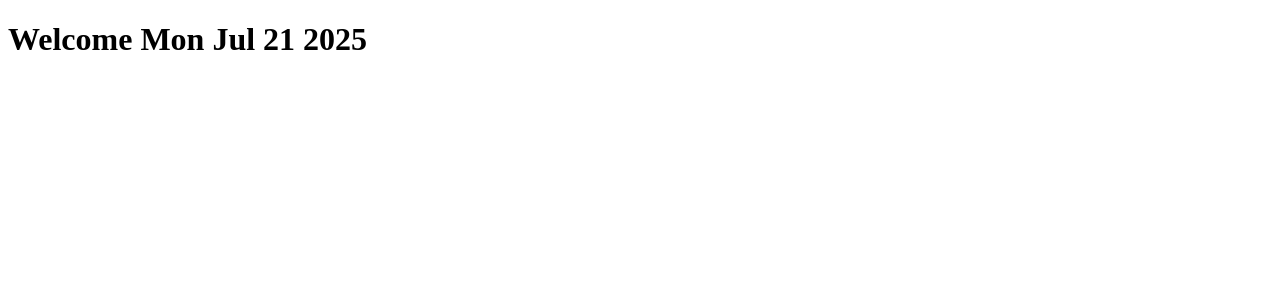
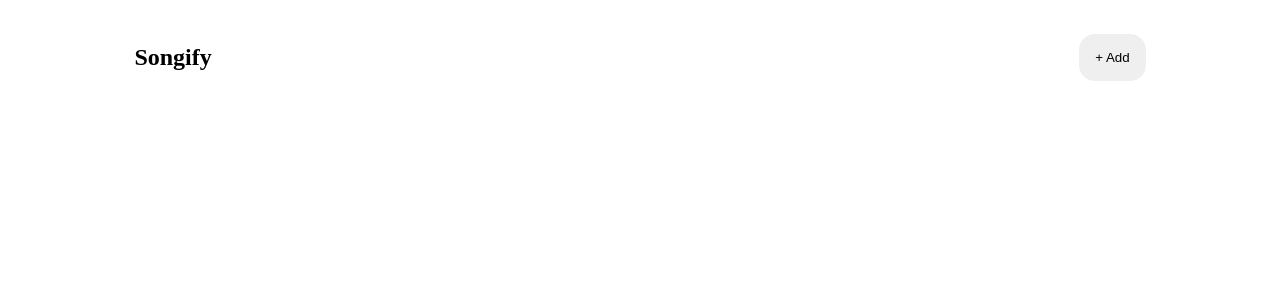
Before and after one commit to Nahom77/songify, a React app in the folder frontend/: page / in a window 1280 px wide. Shown: the top 300 px of the page. Built offline with nearby package versions, Linux system fonts and the light colour scheme.

Commit message:
Navbar built

```diff
--- a/frontend/package.json
+++ b/frontend/package.json
@@ -12,7 +12,8 @@
   "description": "",
   "dependencies": {
     "react": "^19.1.0",
-    "react-dom": "^19.1.0"
+    "react-dom": "^19.1.0",
+    "styled-components": "^6.1.19"
   },
   "devDependencies": {
     "@babel/core": "^7.28.0",
--- a/frontend/src/App.js
+++ b/frontend/src/App.js
@@ -1,9 +1,27 @@
 import React from 'react';
+import { NavBar } from './components/NavBar';
+import styled from 'styled-components';
+
+// styled
+
+const AllContainer = styled.div`
+  height: 100vh;
+  width: 80%;
+  margin: auto;
+  display: flex;
+  flex-direction: column;
+  gap: 1rem;
+  align-items: center;
+
+  @media (max-width: 450px) {
+    width: 95%;
+  }
+`;
 
 export function App() {
   return (
-    <div>
-      <h1>Welcome {new Date().toDateString()}</h1>
-    </div>
+    <AllContainer>
+      <NavBar />
+    </AllContainer>
   );
 }
--- /dev/null
+++ b/frontend/src/components/NavBar.js
@@ -0,0 +1,30 @@
+import React from 'react';
+import styled from 'styled-components';
+
+const Header = styled.div`
+  width: 100%;
+  display: flex;
+  justify-content: space-between;
+  align-items: center;
+  padding: 1rem;
+`;
+
+const Button = styled.button`
+  padding: 1rem;
+  border: none;
+  border-radius: 1rem;
+  cursor: pointer;
+
+  &:hover {
+    filter: brightness(110%);
+  }
+`;
+
+export function NavBar() {
+  return (
+    <Header>
+      <h2>Songify</h2>
+      <Button>+ Add</Button>
+    </Header>
+  );
+}
```
Also changed, not shown: 1 other file (tests, documents, lock files or other folders).
